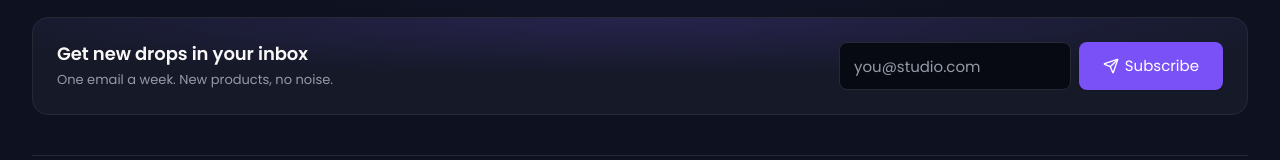
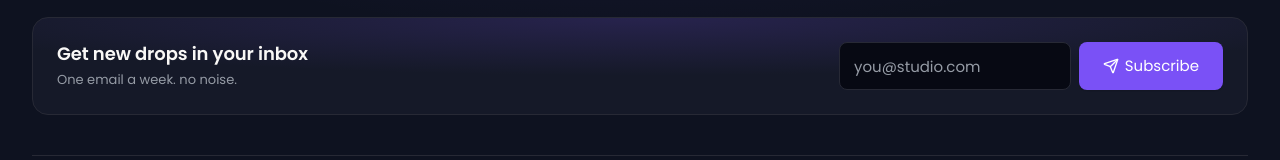
Before and after one commit to rishabh-siingh/Metafiles, a Next.js app: page / in a window 1280 px wide. Shown: the part 5483-5643 px from the top of the page. Built offline with nearby package versions, Linux system fonts and the light colour scheme.

Commit message:
Fix typo in footer email subscription text

```diff
--- a/components/layout/footer.tsx
+++ b/components/layout/footer.tsx
@@ -88,7 +88,7 @@ export function Footer() {
         <div className="glow-surface mt-16 flex flex-col gap-4 rounded-lg border border-outline bg-surface-raised p-6 sm:flex-row sm:items-center sm:justify-between">
           <div>
             <p className="font-display text-h5">Get new drops in your inbox</p>
-            <p className="mt-1 text-small text-muted-foreground">One email a week. New products, no noise.</p>
+            <p className="mt-1 text-small text-muted-foreground">One email a week. no noise.</p>
           </div>
           <form className="flex w-full max-w-sm flex-col gap-2 xs:flex-row">
             <input
```
